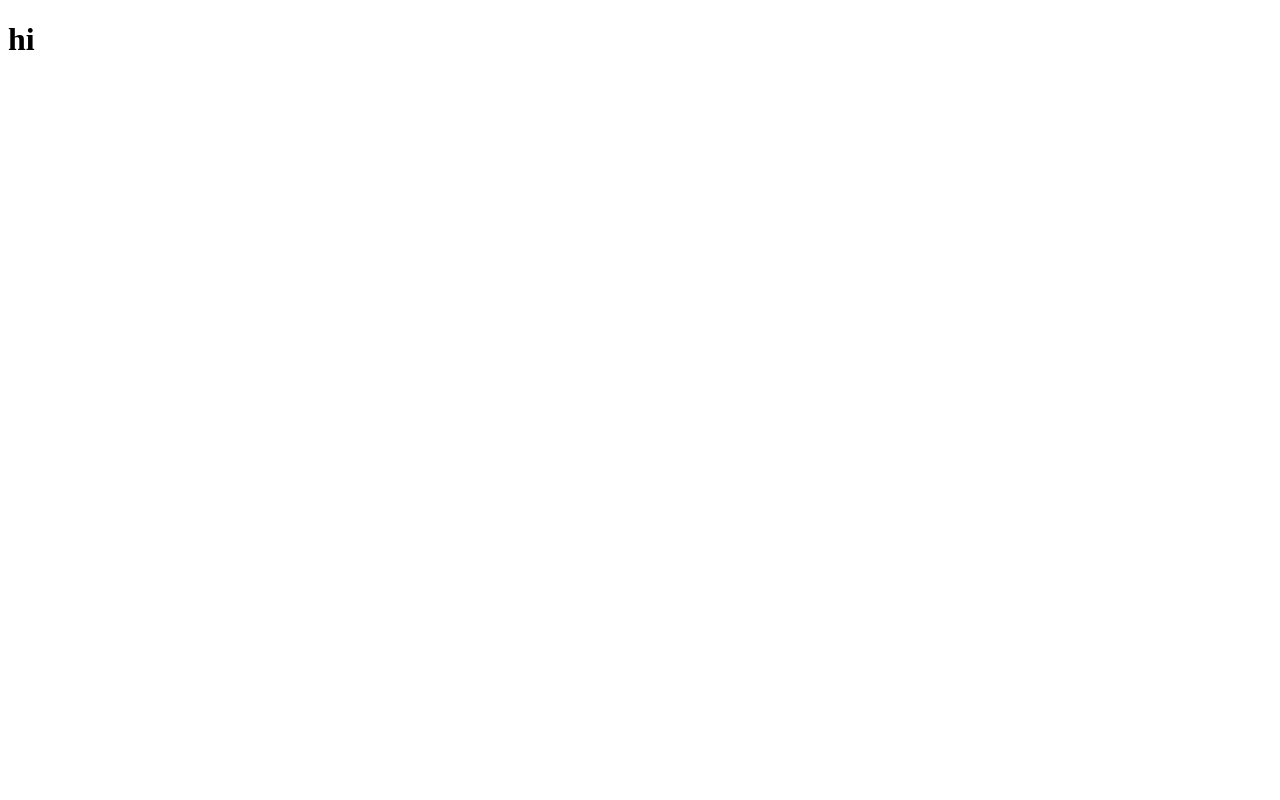
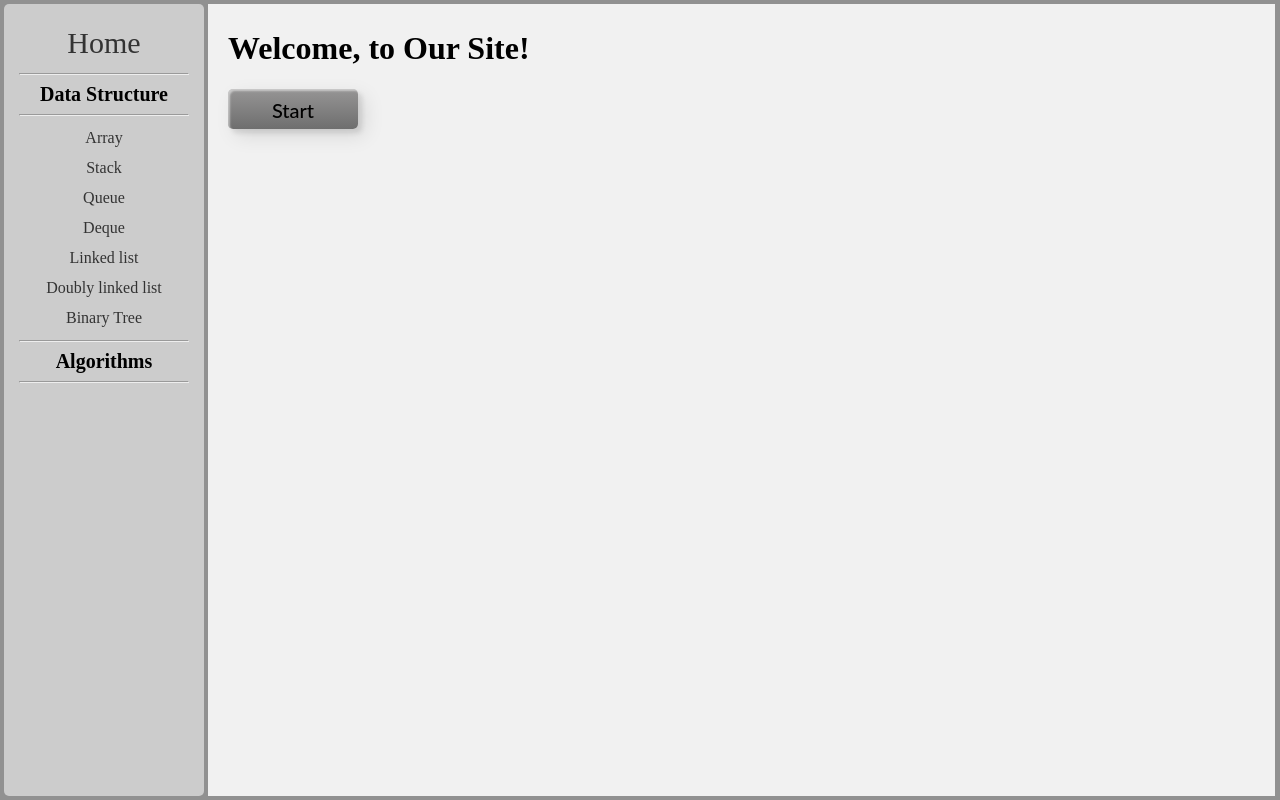
Before and after one commit to sagarhasan273/Algorithm-Visualizer, a React (Create React App) app: page / in a window 1280 px wide. Built offline with nearby package versions, Linux system fonts and the light colour scheme.

Commit message:
side bar and container section active set

```diff
--- /dev/null
+++ b/src/App.css
@@ -0,0 +1,53 @@
+body {
+	background-color: #919191;
+	box-sizing: border-box;
+	overflow: hidden;
+	height: 100%;
+	width: 100%;
+	margin: 2px;
+}
+
+.App {
+	display: flex;
+	height: 99vh;
+	margin-right: 5px !important;
+}
+.buttonRemove {
+	background: none;
+	color: inherit;
+	border: none;
+	padding: 0;
+	font: inherit;
+	cursor: pointer;
+	outline: inherit;
+	width: 100%;
+}
+
+/* Scroll bar */
+
+.Sidebar::-webkit-scrollbar {
+	width: 5px;
+}
+
+/* Track */
+
+.Sidebar::-webkit-scrollbar-track {
+	background: #6e6e6e;
+}
+
+/* Handle */
+
+.Sidebar::-webkit-scrollbar-thumb {
+	background: #443e3e;
+}
+
+/* Handle on hover */
+
+.Sidebar::-webkit-scrollbar-thumb:hover {
+	background: #2c2b2b;
+}
+
+.Sidebar_hide_show {
+	position: absolute;
+	cursor: pointer;
+}
--- a/src/App.js
+++ b/src/App.js
@@ -1,9 +1,34 @@
-function App() {
-  return (
-    <div className="App">
-      <h1>hi</h1>
-    </div>
-  );
+import React from 'react';
+import './App.css';
+import Container from './Home Page/Container';
+import SideBar from './Home Page/Sidebar';
+
+class App extends React.Component {
+  constructor(props) {
+    super(props);
+    this.state = { sideBarActive: 'homebtn', containerActive: 'homebtn', sideBarHideShow: true };
+  }
+
+  sectionActiveHandle = (event) => {
+    const { sideBarActive } = this.state;
+    if (sideBarActive !== event.target.id) {
+      this.setState({ sideBarActive: event.target.id, containerActive: event.target.id });
+    }
+  };
+
+  sideBarHideShowHandle = () => {
+    this.setState((prevState) => ({ sideBarHideShow: !prevState.sideBarHideShow }));
+  };
+
+  render() {
+    const { sideBarActive, containerActive, sideBarHideShow } = this.state;
+    return (
+      <div className="App">
+        <SideBar active={sideBarActive} sectionActiveHandle={this.sectionActiveHandle} sideBarHideShow={sideBarHideShow ? { display: 'block' } : { display: 'none' }} />
+        <Container active={containerActive} sideBarHideShowHandle={this.sideBarHideShowHandle} />
+      </div>
+    );
+  }
 }
 
 export default App;
--- /dev/null
+++ b/src/Home Page/Container.css
@@ -0,0 +1,117 @@
+.container {
+	flex: 1;
+	padding: 20px;
+	padding-top: 5px;
+	/* height: 98vh; */
+	height: 100%;
+	background-color: #f1f1f1;
+	margin: 2px;
+	/* background-image: url('./images/homebackground.png'); */
+	background-size: cover;
+	background-position: center;
+	box-sizing: border-box;
+	overflow: scroll;
+	overflow-x: hidden;
+}
+
+.sectionContainer {
+	display: none;
+	/* background-color: #02d60d; */
+	height: 99%;
+}
+
+.sectionContainer.active {
+	display: block;
+}
+
+.startButton {
+	width: 130px !important;
+	height: 40px;
+	border-radius: 5px;
+	font-family: 'Lato', sans-serif !important;
+	font-weight: 500;
+	background: transparent;
+	cursor: pointer;
+	transition: all 0.3s ease;
+	position: relative;
+	display: inline-block;
+	box-shadow: inset 2px 2px 2px 0px rgba(255, 255, 255, 0.5),
+		7px 7px 20px 0px rgba(0, 0, 0, 0.1), 4px 4px 5px 0px rgba(0, 0, 0, 0.1);
+	outline: none;
+	line-height: 42px;
+	padding: 0px;
+	font-size: 20px;
+	border: none;
+	background: #fff;
+	background: linear-gradient(0deg, #6e6e6e 0%, #969595 100%);
+}
+
+.startButton:hover {
+	color: #080808;
+	background: transparent;
+	box-shadow: none;
+	background: linear-gradient(0deg, #46e407 0%, #02d60d 100%);
+}
+
+.startButton:before,
+.startButton:after {
+	content: '';
+	position: absolute;
+	top: 0;
+	right: 0;
+	height: 2px;
+	width: 0;
+	/* background: #666666; */
+	box-shadow: -1px -1px 5px 0px #fff, 7px 7px 20px 0px #0003,
+		4px 4px 5px 0px #0002;
+	transition: 400ms ease all;
+}
+
+.startButton:after {
+	right: inherit;
+	top: inherit;
+	left: 0;
+	bottom: 0;
+}
+
+.startButton:hover:before,
+.startButton:hover:after {
+	width: 100%;
+	transition: 800ms ease all;
+}
+
+.horizontal-line {
+	border-bottom: 2px solid rgb(83, 83, 83);
+	border-radius: 2px;
+	padding: 0px;
+}
+
+.legendSectionContainer {
+	font-size: 1.2em;
+	font-weight: bold;
+	font-size: 30px;
+}
+
+/* Scroll bar */
+
+.container::-webkit-scrollbar {
+	width: 5px;
+}
+
+/* Track */
+
+.container::-webkit-scrollbar-track {
+	background: #6e6e6e;
+}
+
+/* Handle */
+
+.container::-webkit-scrollbar-thumb {
+	background: #686363;
+}
+
+/* Handle on hover */
+
+.container::-webkit-scrollbar-thumb:hover {
+	background: #525151;
+}
--- /dev/null
+++ b/src/Home Page/Container.js
@@ -0,0 +1,44 @@
+import './Container.css';
+
+export default function Container(props) {
+  const { active, sideBarHideShowHandle } = props;
+  return (
+    <div className="container">
+      <div id="startingWindow" className={`sectionContainer ${active === 'homebtn' ? 'active' : ''}`}>
+        <h1>Welcome, to Our Site!</h1>
+        <button type="button" className="buttonRemove startButton" onClick={sideBarHideShowHandle}>Start</button>
+      </div>
+
+      <div id="arraySectionContainer" className={`sectionContainer ${active === 'buttonArray' ? 'active' : ''}`}>
+        <h2>Array Visualization</h2>
+        <div className="horizontal-line" />
+      </div>
+
+      <div id="stackSectionConatiner" className={`sectionContainer ${active === 'buttonStack' ? 'active' : ''}`}>
+        <h2>Stack Visualization</h2>
+        <div className="horizontal-line" />
+      </div>
+      <div id="queueSectionConatiner" className={`sectionContainer ${active === 'buttonQueue' ? 'active' : ''}`}>
+        <h2>Queue Visualization</h2>
+        <div className="horizontal-line" />
+      </div>
+      <div id="dequeSectionConatiner" className={`sectionContainer ${active === 'buttonDeque' ? 'active' : ''}`}>
+        <h2>Deque Visualization</h2>
+        <div className="horizontal-line" />
+      </div>
+      <div id="linkedListSectionConatiner" className={`sectionContainer ${active === 'buttonLinkedList' ? 'active' : ''}`}>
+        <h2>Linked list Visualization</h2>
+        <div className="horizontal-line" />
+      </div>
+      <div id="doublyLinkedListSectionConatiner" className={`sectionContainer ${active === 'buttonDoublyLinkedList' ? 'active' : ''}`}>
+        <h2>Doubly linked list Visualization</h2>
+        <div className="horizontal-line" />
+      </div>
+      <div id="binaryTreeSectionConatiner" className={`sectionContainer ${active === 'buttonBinaryTree' ? 'active' : ''}`}>
+        <h2>Binary Tree Visualization</h2>
+        <div className="horizontal-line" />
+      </div>
+
+    </div>
+  );
+}
--- /dev/null
+++ b/src/Home Page/Sidebar.css
@@ -0,0 +1,93 @@
+.Sidebar {
+	width: 200px;
+	height: 100%;
+	margin: 2px;
+	margin-bottom: 2px;
+	background-color: #ccc;
+	padding: 15px;
+	overflow-y: scroll;
+	/* display: none; */
+	box-sizing: border-box;
+	border-radius: 5px;
+}
+
+.Sidebar ul {
+	list-style: none;
+	margin: 0;
+	padding: 0;
+}
+
+.Sidebar li {
+	margin: 0;
+	margin-bottom: 2px;
+	padding: 0;
+}
+
+.buttonsCommonStyle {
+	display: block;
+	padding: 5px;
+	color: #333;
+	text-decoration: none;
+	text-align: center;
+	transition: all 0.3s ease;
+	outline: none;
+	position: relative;
+	box-sizing: border-box;
+	cursor: pointer;
+}
+
+.buttonsCommonStyle:hover {
+	background-color: #999;
+	color: #fff;
+}
+
+.buttonsCommonStyle:before,
+.buttonsCommonStyle:after {
+	content: '';
+	position: absolute;
+	top: 0;
+	right: 0;
+	height: 1px !important;
+	width: 0;
+	background: #666666;
+	box-shadow: -1px -1px 5px 0px #929292, 7px 7px 20px 0px #0003,
+		4px 4px 5px 0px #0002;
+	transition: 200ms ease all;
+}
+
+.buttonsCommonStyle:after {
+	right: inherit;
+	top: inherit;
+	left: 0;
+	bottom: 0;
+}
+
+.buttonsCommonStyle:hover:before,
+.buttonsCommonStyle:hover:after {
+	width: 100%;
+	transition: 800ms ease all;
+}
+
+.buttonsCommonStyle.active {
+	background-color: #464545;
+	color: #ffffff;
+	font-size: medium;
+}
+
+/* Home button Style */
+.homeButton {
+	font-size: 30px;
+	margin-bottom: 0px;
+	margin-top: 2px;
+}
+.homeButton:hover {
+	background-color: #ccc;
+	color: black;
+}
+
+.sectionName {
+	font-size: 20px;
+	margin-top: 2px;
+	margin-bottom: 3px;
+	text-align: center;
+}
--- /dev/null
+++ b/src/Home Page/Sidebar.js
@@ -0,0 +1,34 @@
+import './Sidebar.css';
+
+const sectionAvailablePopUpStyle = {
+  display: 'none',
+  position: 'absolute',
+  backgroundColor: '#fff',
+  border: '1px solid #000',
+  padding: '5px',
+};
+
+export default function SideBar(props) {
+  const { active, sectionActiveHandle, sideBarHideShow } = props;
+  return (
+    <div className="Sidebar" style={sideBarHideShow}>
+      <ul>
+        <div id="sectionAvailablePopUp" style={sectionAvailablePopUpStyle}>{}</div>
+        <button type="button" id="homebtn" className={`buttonRemove buttonsCommonStyle homeButton ${active === 'homeButton' ? 'active' : ''}`} onClick={sectionActiveHandle}>Home</button>
+        <hr />
+        <h4 className="sectionName">Data Structure</h4>
+        <hr />
+        <li><button id="buttonArray" type="button" className={`buttonRemove buttonsCommonStyle ${active === 'buttonArray' ? 'active' : ''}`} onClick={sectionActiveHandle}>Array</button></li>
+        <li><button id="buttonStack" type="button" className={`buttonRemove buttonsCommonStyle ${active === 'buttonStack' ? 'active' : ''}`} onClick={sectionActiveHandle}>Stack</button></li>
+        <li><button id="buttonQueue" type="button" className={`buttonRemove buttonsCommonStyle ${active === 'buttonQueue' ? 'active' : ''}`} onClick={sectionActiveHandle}>Queue</button></li>
+        <li><button id="buttonDeque" type="button" className={`buttonRemove buttonsCommonStyle ${active === 'buttonDeque' ? 'active' : ''}`} onClick={sectionActiveHandle}>Deque</button></li>
+        <li><button id="buttonLinkedList" type="button" className={`buttonRemove buttonsCommonStyle ${active === 'buttonLinkedList' ? 'active' : ''}`} onClick={sectionActiveHandle}>Linked list</button></li>
+        <li><button id="buttonDoublyLinkedList" type="button" className={`buttonRemove buttonsCommonStyle ${active === 'buttonDoublyLinkedList' ? 'active' : ''}`} onClick={sectionActiveHandle}>Doubly linked list</button></li>
+        <li><button id="buttonBinaryTree" type="button" className={`buttonRemove buttonsCommonStyle ${active === 'buttonBinaryTree' ? 'active' : ''}`} onClick={sectionActiveHandle}>Binary Tree</button></li>
+        <hr />
+        <h4 className="sectionName">Algorithms</h4>
+        <hr />
+      </ul>
+    </div>
+  );
+}
```
